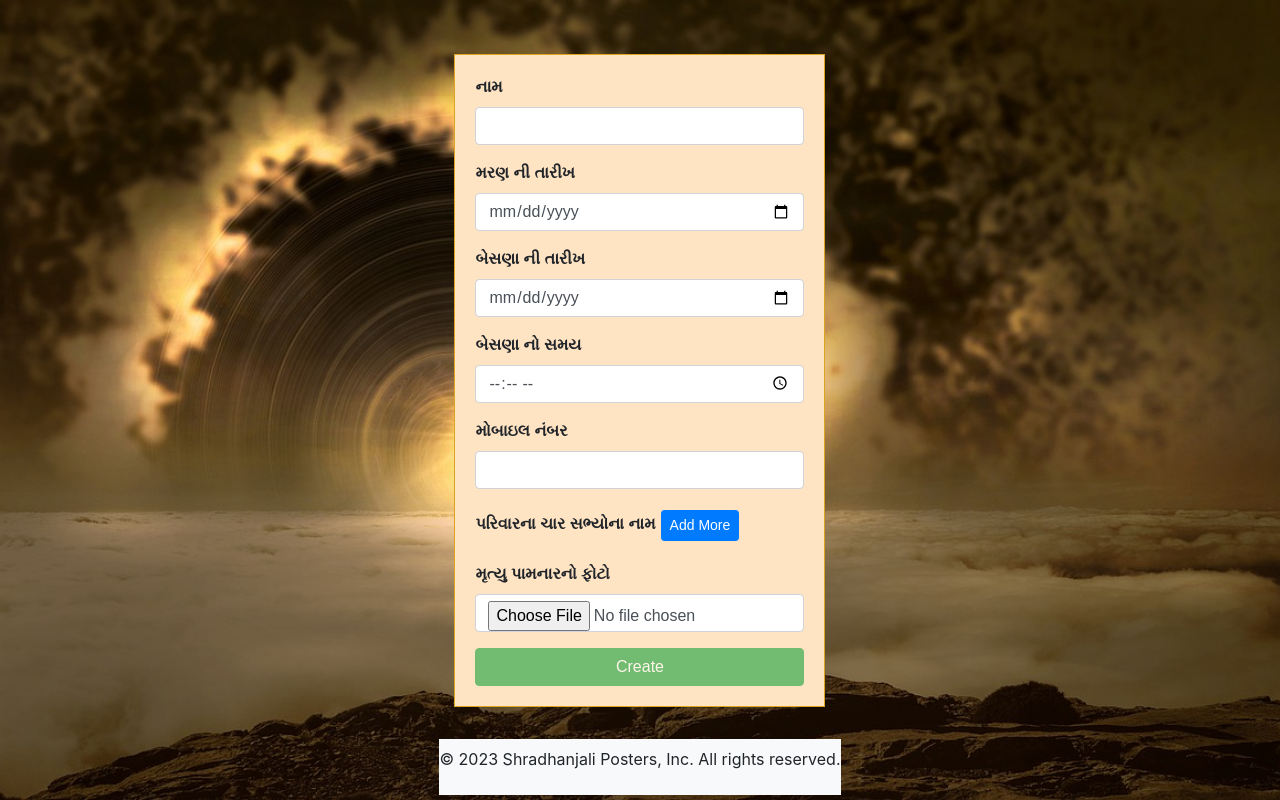
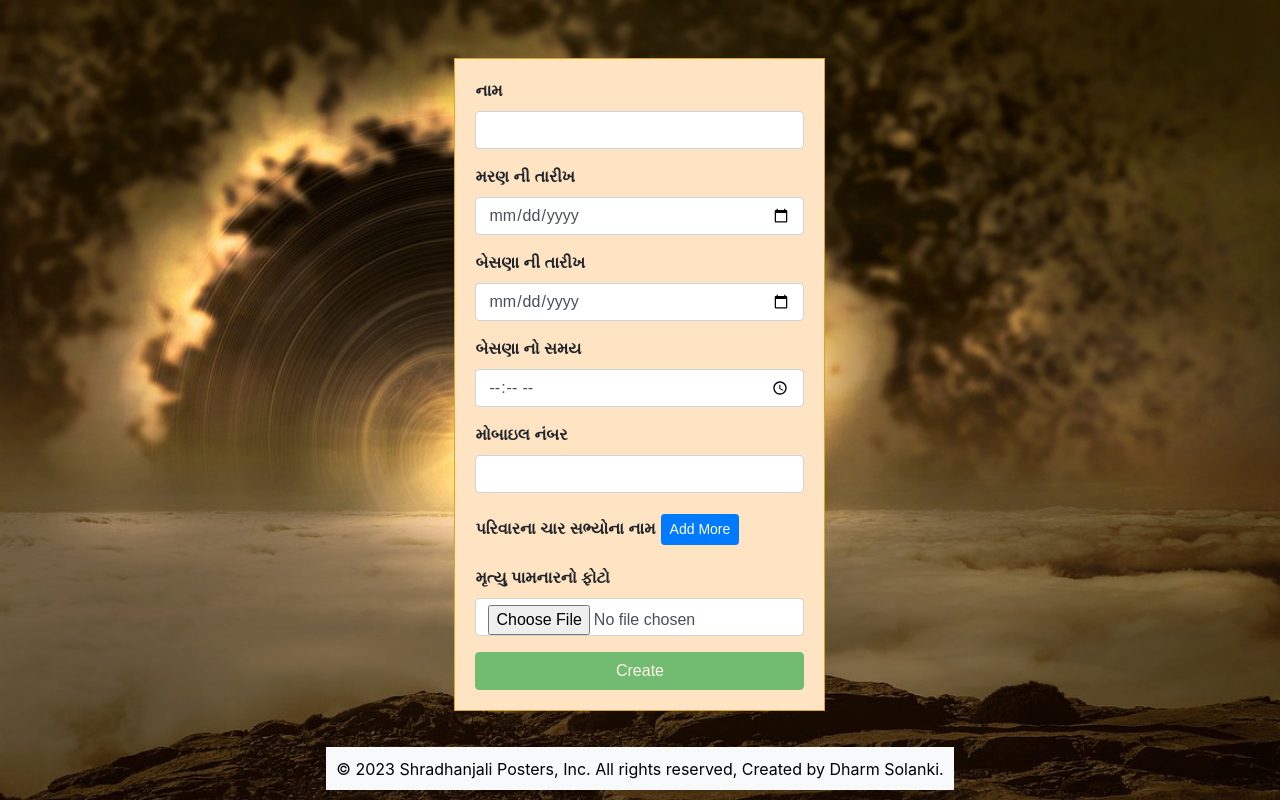
Before and after one commit to dharmsolanki/poster, a React (Create React App) app: page /besana-poster in a window 1280 px wide. Built offline with nearby package versions, Linux system fonts and the light colour scheme.

Commit message:
chnages in footer

```diff
--- a/src/App.js
+++ b/src/App.js
@@ -14,7 +14,11 @@ function App() {
             <Route path="/" exact element={<Index />} />
           </Routes>
           <Routes>
-            <Route path="/shradhanjali-poster" exact element={<Shrandhanjali />} />
+            <Route
+              path="/shradhanjali-poster"
+              exact
+              element={<Shrandhanjali />}
+            />
           </Routes>
         </div>
         <Routes>
--- a/src/components/Footer.js
+++ b/src/components/Footer.js
@@ -1,12 +1,27 @@
-import React from 'react';
+import React from "react";
 
 function Footer() {
   const currentYear = new Date().getFullYear(); // Get current year
 
+  const footerStyle = {
+    backgroundColor: "#f8f9fa", // Set your desired background color
+    color: "black", // Set your desired text color
+    textAlign: "center",
+    padding: "10px",
+    marginTop: "20px",
+    width: "100%",
+  };
+
   return (
-    <footer className="bg-light text-black text-center py-2 mt-3">
-      <p>&copy; {currentYear} Shradhanjali Posters, Inc. All rights reserved.</p>
-    </footer>
+    <div className="container" style={footerStyle}>
+      {/* Your page content here */}
+      <footer>
+        <p style={{marginBottom: "-1px"}}>
+          &copy; {currentYear} Shradhanjali Posters, Inc. All rights reserved,
+          Created by Dharm Solanki.
+        </p>
+      </footer>
+    </div>
   );
 }
 
```
